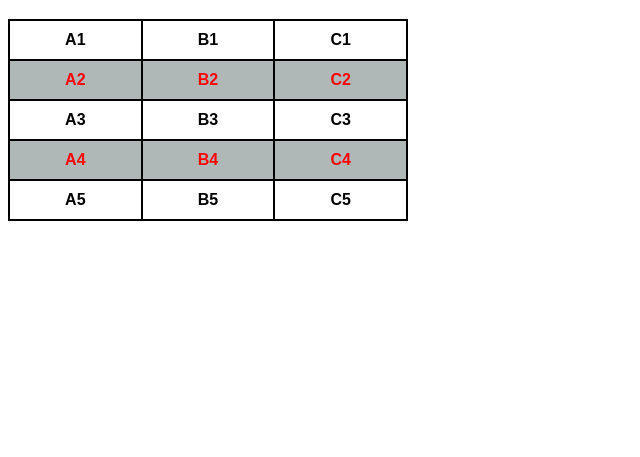
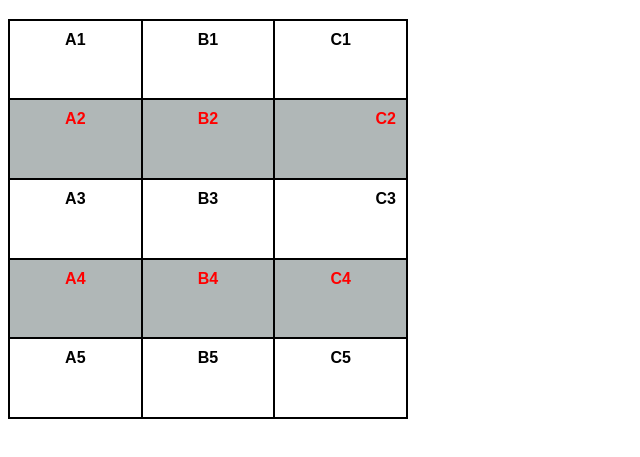
Before and after one commit to lucaspaulinoslv/estudos-html, a plain HTML site: page exercicios/ex023/tabela001.html in a window 1280 px wide. Shown: the part 61-518 px from the top of the page, without its empty margins (0-640 px from the left). Drawn offline with Linux system fonts and the light colour scheme.

Commit message:
Update tabela001.html

```diff
--- a/exercicios/ex023/tabela001.html
+++ b/exercicios/ex023/tabela001.html
@@ -11,9 +11,10 @@
         }
         table{
             width: 400px;
+            height: 400px;
             border-collapse: collapse;
             font-weight: bolder;
-            text-align: center;
+
         }
         tr.destaque{
             background-color: rgba(154, 163, 163, 0.781);
@@ -22,6 +23,11 @@
         td{
             border: 2px solid black;
             padding: 10px;
+            text-align: center;/*Alinhamento Horizintal*/
+            vertical-align: top;
+        }
+        .numero{
+            text-align: right;
         }
     </style>
 </head>
@@ -43,12 +49,12 @@
         <tr class="destaque"><!--Segunda Linha-->
             <td>A2</td>
             <td>B2</td>
-            <td>C2</td>
+            <td class="numero">C2</td>
         </tr>
         <tr><!--Terceira Linha-->
             <td>A3</td>
             <td>B3</td>
-            <td>C3</td>
+            <td class="numero">C3</td>
         </tr>
         <tr class="destaque"><!--Quarta Linha-->
             <td>A4</td>
```
